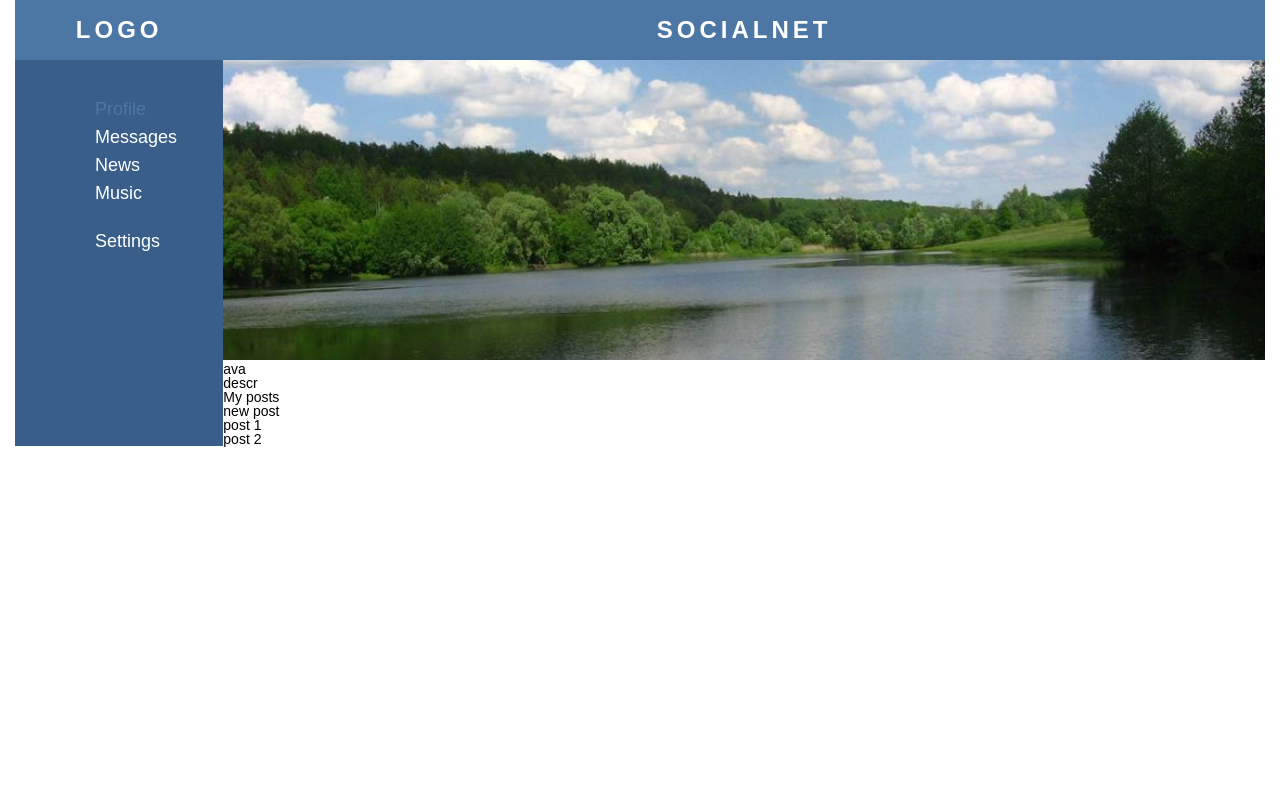
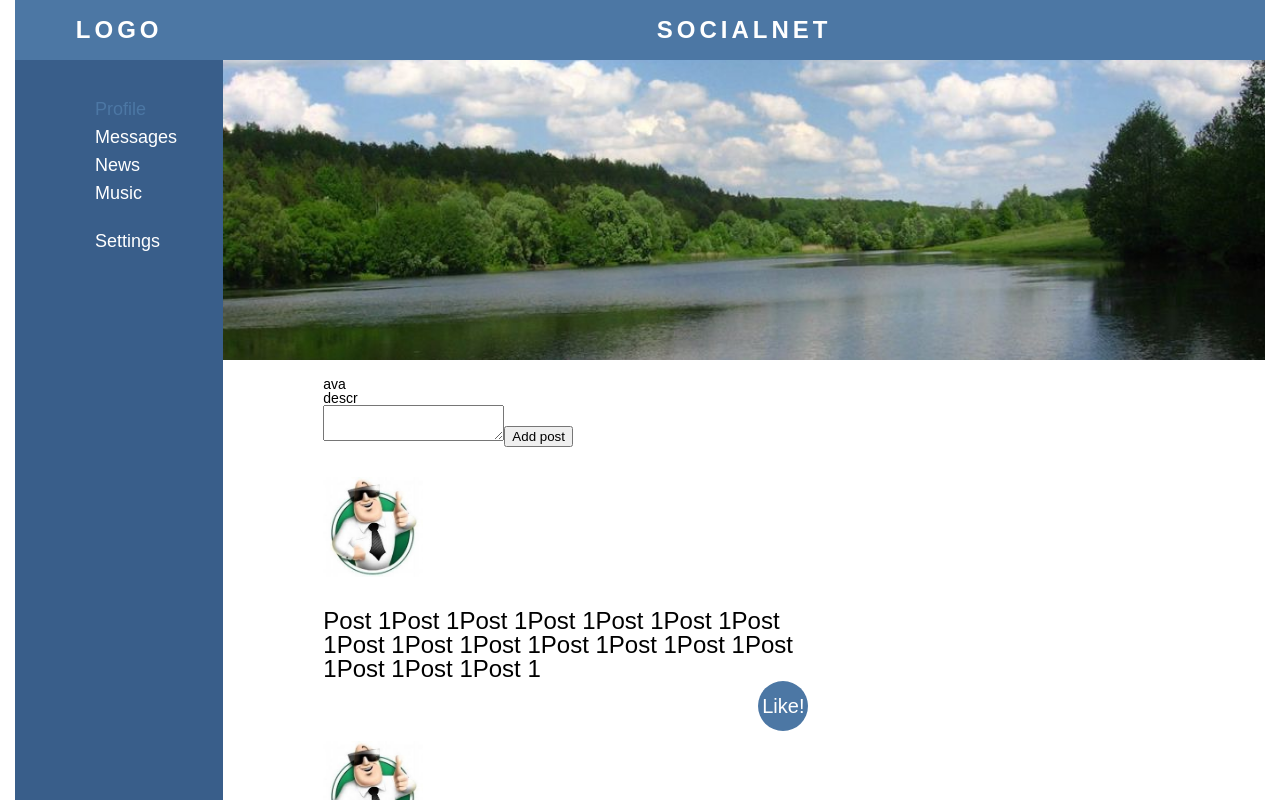
Before and after one commit to OlexaSS/social-network, a React (Create React App) app: page /profile in a window 1280 px wide. Shown: the top 800 px of the page. Built offline with nearby package versions, Linux system fonts and the light colour scheme.

Commit message:
create new components

```diff
--- a/src/components/profile/Profile.jsx
+++ b/src/components/profile/Profile.jsx
@@ -1,5 +1,6 @@
 import React from "react";
 import image from '../../assets/images/main-img.jpg';
+import MyPosts from "./myPosts/MyPosts";
 import s from "./Profile.module.css";
 
 const Profile = () => {
@@ -11,18 +12,7 @@ const Profile = () => {
             <div className={s.content__inner}>
                 <div className={s.content__ava}>ava</div>
                 <div className={s.content__descr}>descr</div>
-            </div>
-            <div className={s.posts}>
-                My posts
-					<div className={s.new__post}>
-                    new post
-					</div>
-                <div>
-                    post 1
-					</div>
-                <div>
-                    post 2
-					</div>
+                <MyPosts />
             </div>
         </div>
     );
--- a/src/components/profile/Profile.module.css
+++ b/src/components/profile/Profile.module.css
@@ -7,3 +7,7 @@
     object-fit: cover;
     object-position: 100% 50%;
 }
+.content__inner{
+    padding-left: 100px;
+    padding-top: 15px;
+}
--- /dev/null
+++ b/src/components/profile/myPosts/MyPosts.jsx
@@ -0,0 +1,23 @@
+import React from "react";
+import s from "./MyPosts.module.css";
+import Post from "./post/Post";
+
+const MyPosts = () => {
+    return (
+        <div className={s.posts}>
+            <div>
+                <textarea></textarea>
+                <button>Add post</button>
+
+            </div>
+            <div className={s.posts}>
+                <Post />
+                <Post />
+                <Post />
+            </div>
+        </div>
+    );
+
+}
+
+export default MyPosts;
--- /dev/null
+++ b/src/components/profile/myPosts/post/Post.jsx
@@ -0,0 +1,20 @@
+import React from "react";
+import s from "./Post.module.css";
+import image from "../../../../assets/images/ava-1.jfif"
+
+const Post = () => {
+    return (
+        <div className={s.singlePost}>
+            <img src={image} />
+            <div className={s.content}>
+                Post 1Post 1Post 1Post 1Post 1Post 1Post 1Post 1Post 1Post 1Post 1Post 1Post 1Post 1Post 1Post 1Post 1
+            </div>
+            <div className={s.like}>
+                Like!
+            </div>
+        </div>
+    );
+
+}
+
+export default Post;
--- /dev/null
+++ b/src/components/profile/myPosts/post/Post.module.css
@@ -0,0 +1,42 @@
+.singlePost{
+    width: 500px;
+    position: relative;
+    margin-bottom: 60px;
+    margin-top: 30px;
+
+}
+
+.singlePost img{
+    width: 100px;
+    height: 100px;
+}
+.content{
+    font-size: 24px;
+    margin-top: 30px;
+}
+.like{
+    position: absolute;
+    right: 15px;
+    bottom: -50px;
+    height: 50px;
+    width: 50px;
+    border-radius: 50%;
+    -webkit-border-radius: 50%;
+    -moz-border-radius: 50%;
+    -ms-border-radius: 50%;
+    -o-border-radius: 50%;
+    background-color: #4c77a4;
+    color: #fff;
+    font-size: 20px;
+    cursor: pointer;
+    line-height: 50px;
+    text-align: center;
+    transition: all .3s ease;
+    -webkit-transition: all .3s ease;
+    -moz-transition: all .3s ease;
+    -ms-transition: all .3s ease;
+    -o-transition: all .3s ease;
+}
+.like:hover{
+    opacity: .8;
+}
```
Also changed, not shown: src/assets/images/ava-1.jfif (added), src/components/profile/myPosts/MyPosts.module.css (added), 1 other file (tests, documents, lock files or other folders).
